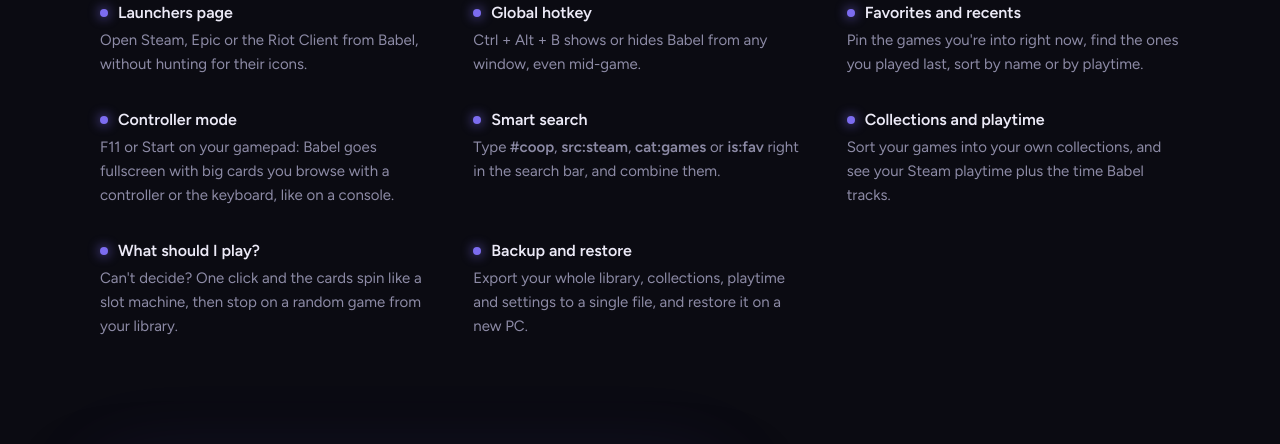
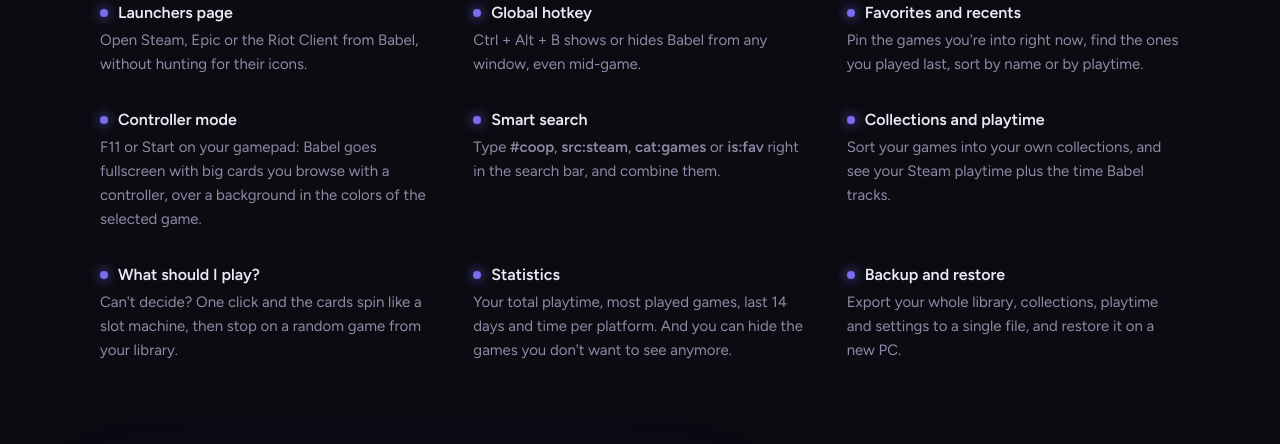
Before and after one commit to ov3rfoxe/babel, a plain HTML site: page index.html in a window 1280 px wide. Shown: the part 1746-2190 px from the top of the page. Drawn offline with Linux system fonts and the light colour scheme; no server answers; a web font is replaced by a local one.

Commit message:
Add files via upload

```diff
--- a/index.html
+++ b/index.html
@@ -142,10 +142,11 @@
   <div><h3 data-en="Launchers page">Page Launchers</h3><p data-en="Open Steam, Epic or the Riot Client from Babel, without hunting for their icons.">Lance Steam, Epic ou Riot Client depuis Babel, sans chercher leurs icônes.</p></div>
   <div><h3 data-en="Global hotkey">Raccourci global</h3><p data-en="Ctrl + Alt + B shows or hides Babel from any window, even mid-game.">Ctrl + Alt + B ouvre ou masque Babel depuis n'importe quelle fenêtre, en plein jeu.</p></div>
   <div><h3 data-en="Favorites and recents">Favoris et récents</h3><p data-en="Pin the games you&#x27;re into right now, find the ones you played last, sort by name or by playtime.">Épingle tes jeux du moment, retrouve les derniers lancés, trie par nom ou par temps joué.</p></div>
-  <div><h3 data-en="Controller mode">Mode manette</h3><p data-en="F11 or Start on your gamepad: Babel goes fullscreen with big cards you browse with a controller or the keyboard, like on a console.">F11 ou Start sur la manette : Babel passe en plein écran avec de grosses cartes, à parcourir à la manette ou au clavier, comme sur une console.</p></div>
+  <div><h3 data-en="Controller mode">Mode manette</h3><p data-en="F11 or Start on your gamepad: Babel goes fullscreen with big cards you browse with a controller, over a background in the colors of the selected game.">F11 ou Start sur la manette : Babel passe en plein écran avec de grosses cartes à parcourir à la manette, sur un fond aux couleurs du jeu choisi.</p></div>
   <div><h3 data-en="Smart search">Recherche intelligente</h3><p data-en="Type &lt;b&gt;#coop&lt;/b&gt;, &lt;b&gt;src:steam&lt;/b&gt;, &lt;b&gt;cat:games&lt;/b&gt; or &lt;b&gt;is:fav&lt;/b&gt; right in the search bar, and combine them.">Tape <b>#coop</b>, <b>src:steam</b>, <b>cat:jeux</b> ou <b>is:fav</b> directement dans la barre de recherche, et combine-les.</p></div>
   <div><h3 data-en="Collections and playtime">Collections et temps de jeu</h3><p data-en="Sort your games into your own collections, and see your Steam playtime plus the time Babel tracks.">Range tes jeux en collections perso, et retrouve ton temps de jeu Steam et celui mesuré par Babel.</p></div>
   <div><h3 data-en="What should I play?">Je joue à quoi ?</h3><p data-en="Can't decide? One click and the cards spin like a slot machine, then stop on a random game from your library.">Tu n'arrives pas à choisir ? Un clic, les cartes défilent comme une machine à sous et s'arrêtent sur un jeu au hasard.</p></div>
+  <div><h3 data-en="Statistics">Statistiques</h3><p data-en="Your total playtime, most played games, last 14 days and time per platform. And you can hide the games you don&#x27;t want to see anymore.">Ton temps de jeu total, tes jeux les plus joués, tes 14 derniers jours et ton temps par plateforme. Et tu peux masquer les jeux que tu ne veux plus voir.</p></div>
   <div><h3 data-en="Backup and restore">Sauvegarde</h3><p data-en="Export your whole library, collections, playtime and settings to a single file, and restore it on a new PC.">Exporte toute ta bibliothèque, tes collections, ton temps de jeu et tes réglages dans un fichier, et retrouve-les sur un nouveau PC.</p></div>
  </div>
 </section>
```
Also changed, not shown: apercu.jpg (added), clair.jpg (added), manette.jpg (added), stats.jpg (added), stats_en.jpg (added), 2 other files.
